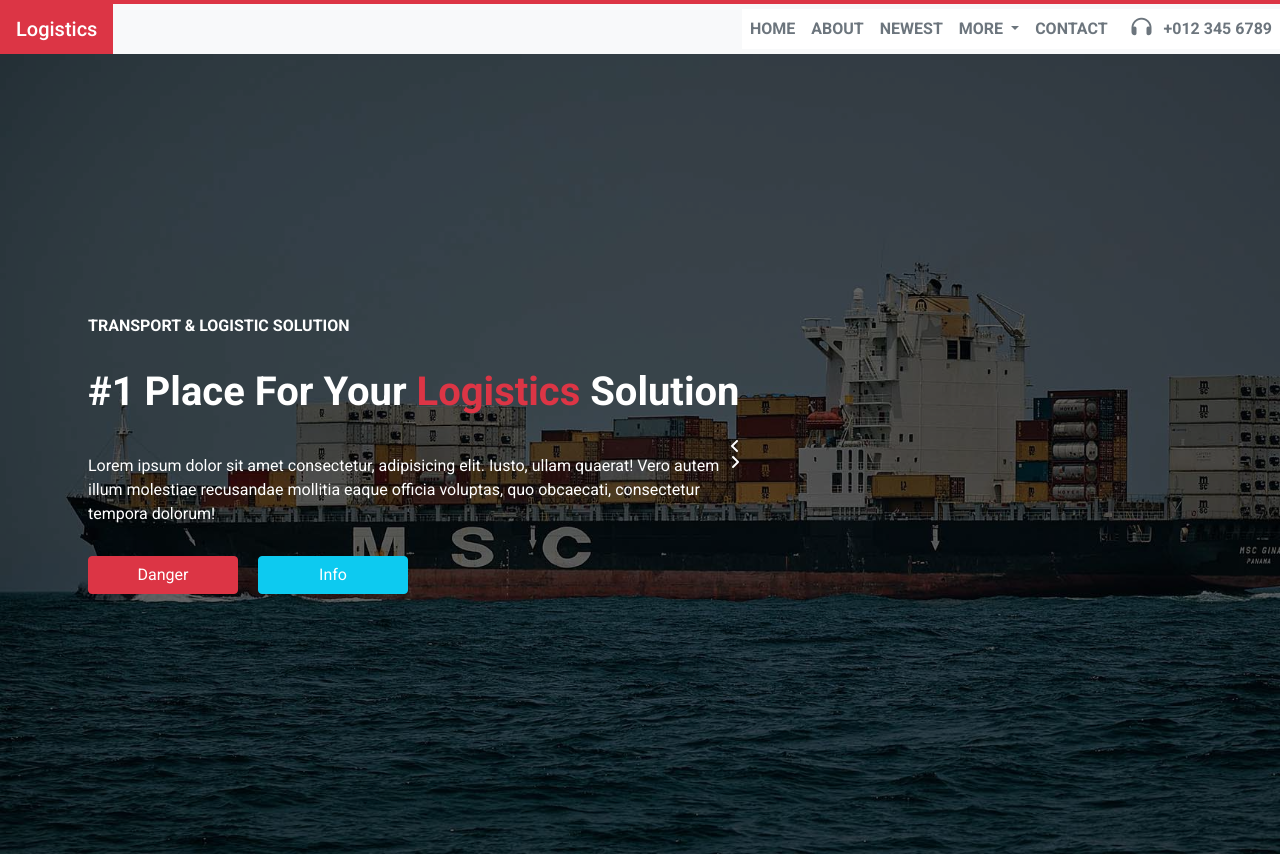
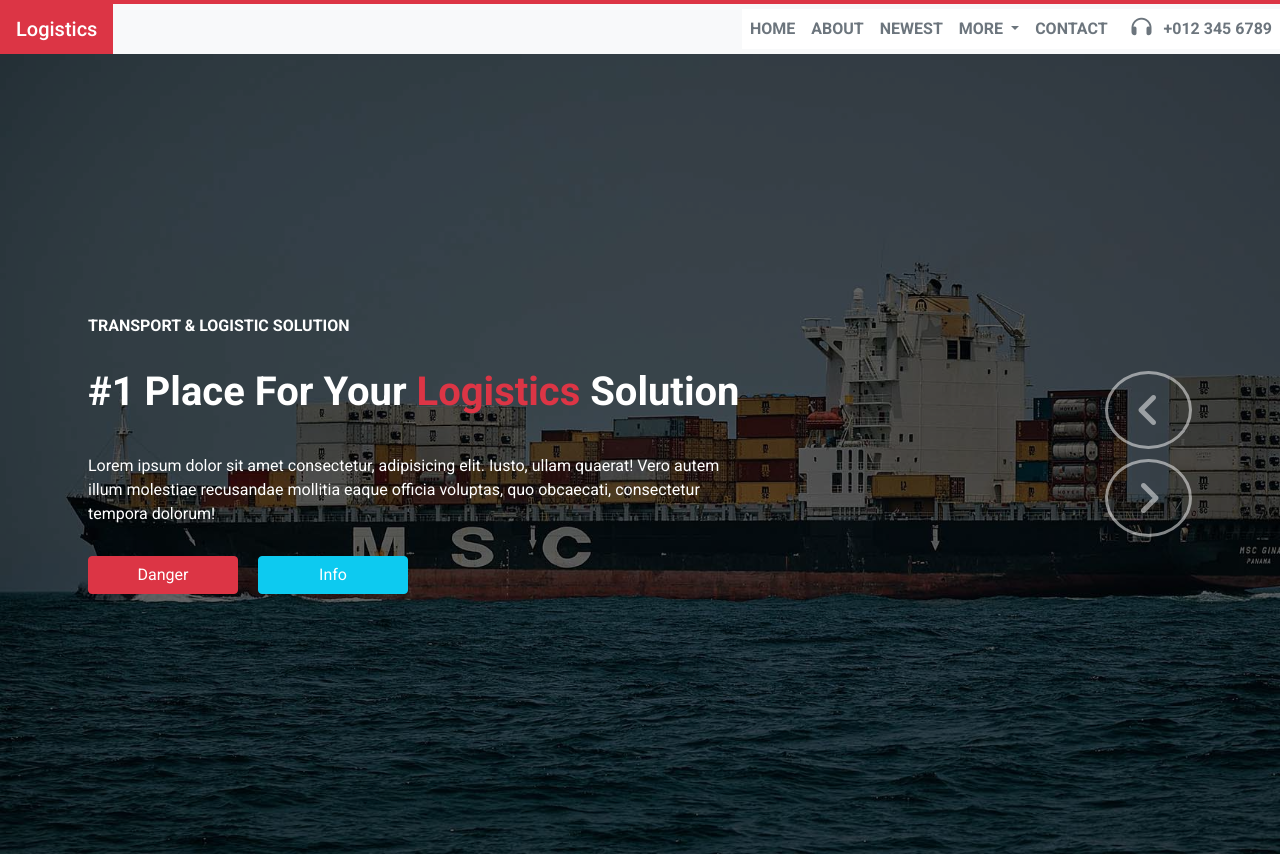
Before and after one commit to yigithanoguz/ShippingCompanyWebsiteTemplate, a website built with webpack: page src/template.html in a window 1280 px wide. Built offline with nearby package versions, Linux system fonts and the light colour scheme; files whose address does not match are found by name.

Commit message:
son değişiklik

```diff
--- a/src/template.html
+++ b/src/template.html
@@ -65,9 +65,9 @@
                         </div>
                     </div>
                 </div>
-                <div class="col-5 right text-white align-self-center justify-self-end">
-                    <div class="row"><i class="fa-solid fa-angle-left"></i></div>
-                    <div class="row"><i class="fa-solid fa-angle-right"></i></div>
+                <div class="col-5 right text-white fs-1">
+                    <div class="icon row border border-white border-3 rounded-circle p-3"><i class="fa-solid fa-angle-left"></i></div>
+                    <div class="icon row border border-white border-3 rounded-circle p-3"><i class="fa-solid fa-angle-right"></i></div>
                 </div>
             </div>
         </section>
```
Also changed, not shown: dist/css/main.css, dist/css/main.scss, 1 other file.
